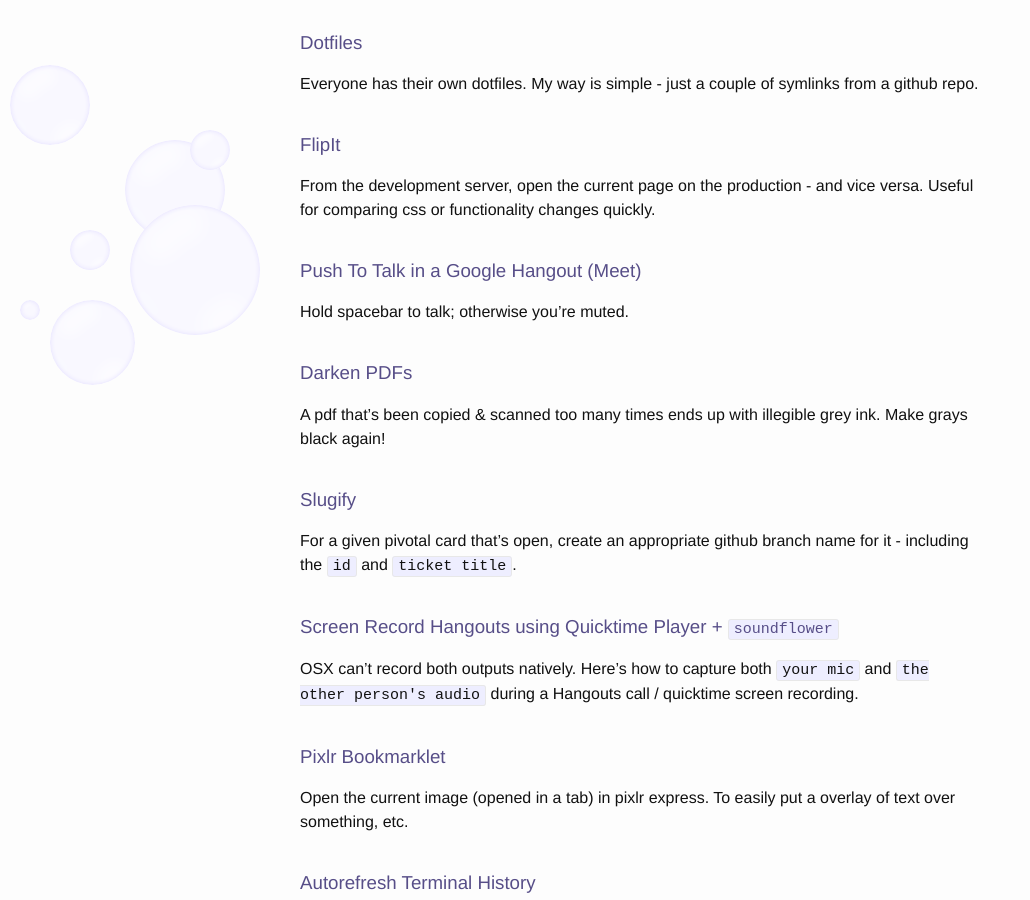
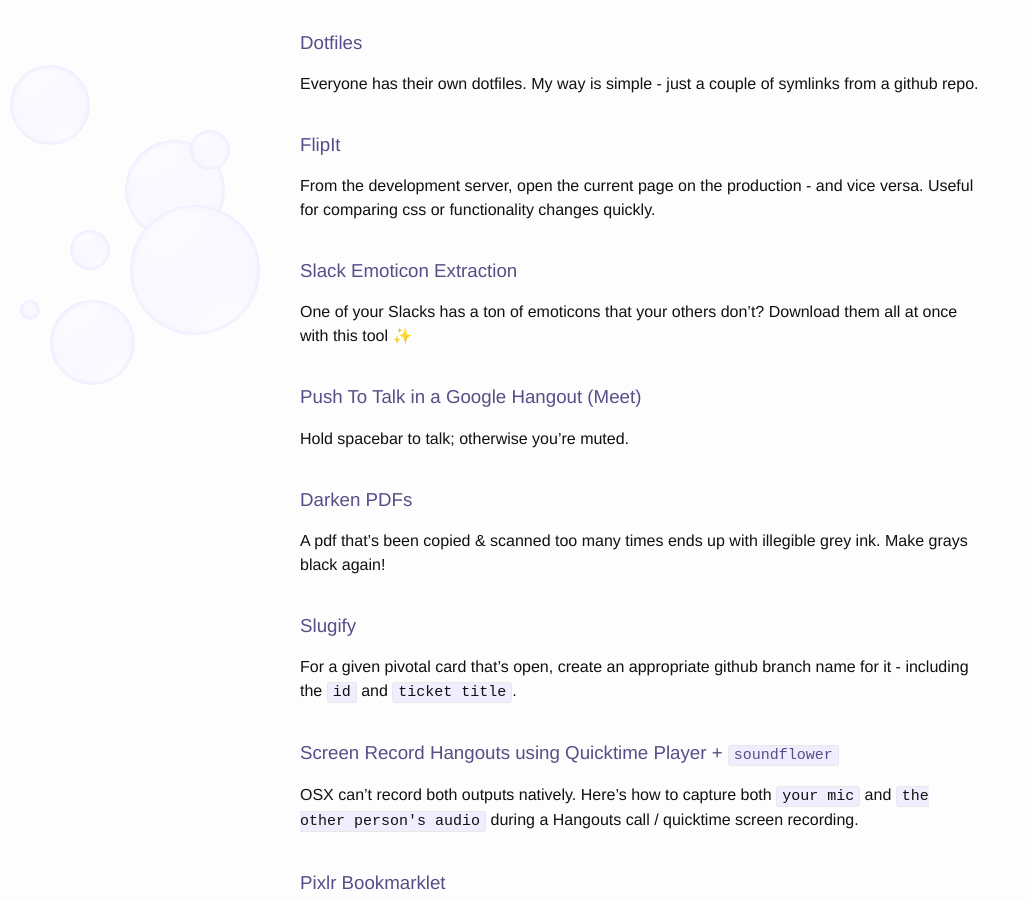
Before and after one commit to caseywatts/caseywatts.github.io, a Jekyll site: the page built from gists-and-tricks.md, in a window 1280 px wide and 900 px high, scrolled down 809 px. Shown: the whole window, without its empty margins (0-1030 px from the left). Built offline with Jekyll 4.4.1, drawn with Linux system fonts in a browser that asks for light colours.

Commit message:
add slack emoticon inhaler to the gists and tricks page

```diff
--- a/gists-and-tricks.md
+++ b/gists-and-tricks.md
@@ -24,6 +24,9 @@
 ### [FlipIt](http://caseywatts.com/flipit)
 From the development server, open the current page on the production - and vice versa. Useful for comparing css or functionality changes quickly.
 
+### [Slack Emoticon Extraction](http://caseywatts.com/slackemoticons)
+One of your Slacks has a ton of emoticons that your others don't? Download them all at once with this tool ✨
+
 ### [Push To Talk in a Google Hangout (Meet)](http://caseywatts.com/ptt)
 Hold spacebar to talk; otherwise you're muted.
 
--- /dev/null
+++ b/slackemoticons.html
@@ -0,0 +1,5 @@
+---
+layout: null
+---
+
+{% include redirect.html url="https://github.com/elight/slack_emoticon_inhaler" %}
```
